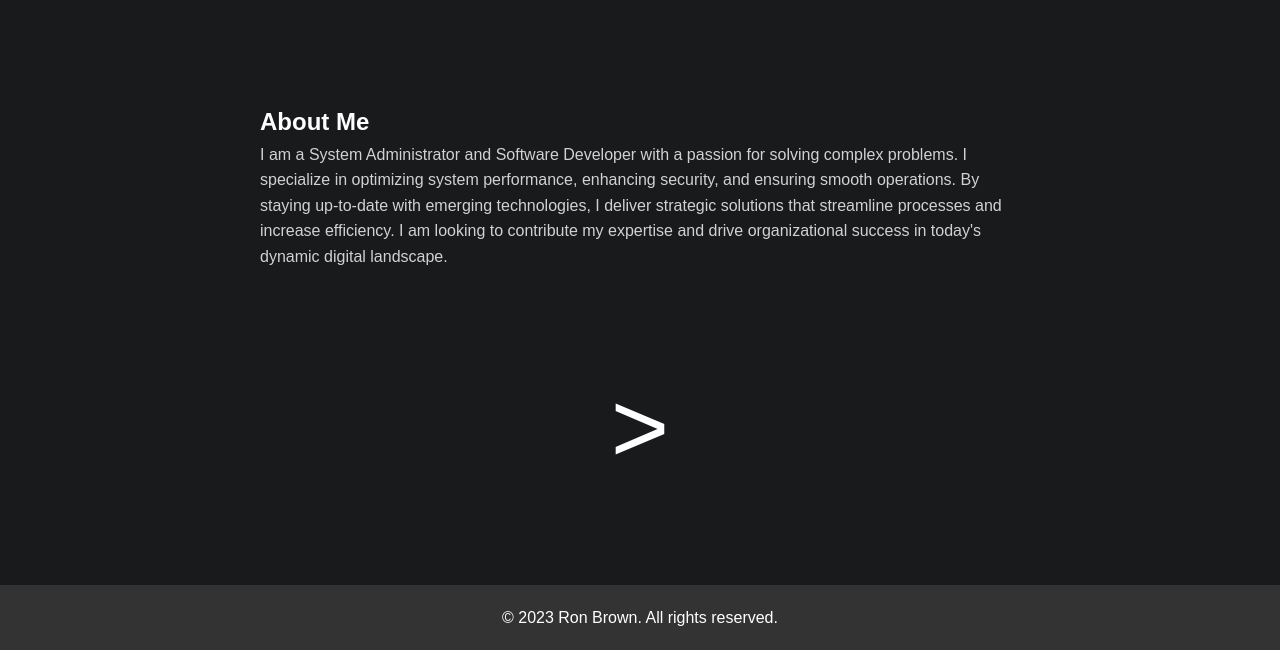
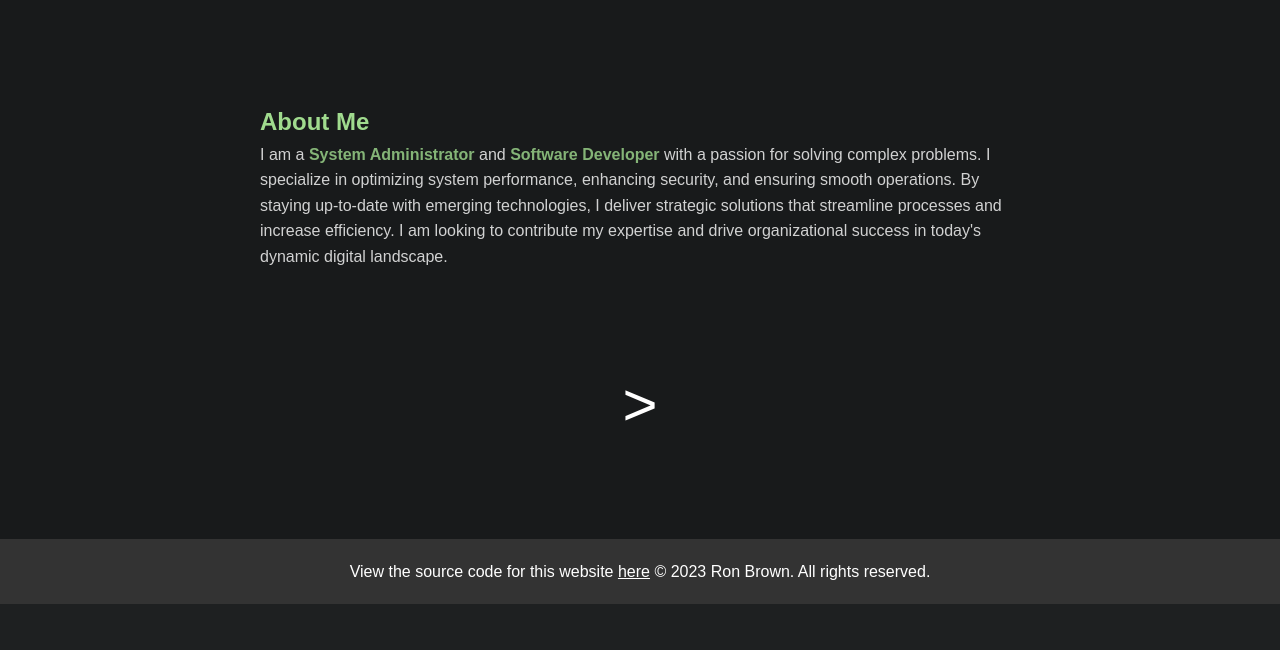
Before and after one commit to rbthree/ronbrown3, a plain HTML site: page index.html in a window 1280 px wide. Shown: the part 570-1220 px from the top of the page. After the commit the page ends 1174 px from the top, so only its background shows below. Drawn offline with Linux system fonts and the light colour scheme.

Commit message:
Update HTML/CSS/JS

```diff
--- a/index.html
+++ b/index.html
@@ -22,7 +22,7 @@
     </header>
     <section id="hero">
       <div class="hero-text">
-        <h1>Hello, my name is Ron.</h1>
+        <h1><span style="color: #a0db8e">Hello</span>, my name is Ron.</h1>
       </div>
       <div class="hero-image">
         <img src="img/ron.jpg" alt="Ron Brown" />
@@ -33,13 +33,20 @@
       <div class="container content">
         <h2>About Me</h2>
         <p>
-          I am a System Administrator and Software Developer with a passion for
-          solving complex problems. I specialize in optimizing system
-          performance, enhancing security, and ensuring smooth operations. By
-          staying up-to-date with emerging technologies, I deliver strategic
-          solutions that streamline processes and increase efficiency. I am
-          looking to contribute my expertise and drive organizational success in
-          today's dynamic digital landscape.
+          I am a
+          <span style="color: #a0db8e"
+            ><strong>System Administrator</strong></span
+          >
+          and
+          <span style="color: #a0db8e">
+            <strong>Software Developer</strong></span
+          >
+          with a passion for solving complex problems. I specialize in
+          optimizing system performance, enhancing security, and ensuring smooth
+          operations. By staying up-to-date with emerging technologies, I
+          deliver strategic solutions that streamline processes and increase
+          efficiency. I am looking to contribute my expertise and drive
+          organizational success in today's dynamic digital landscape.
         </p>
       </div>
       <div class="button-div">
@@ -47,7 +54,13 @@
       </div>
     </section>
     <footer>
-      <p>&copy; 2023 Ron Brown. All rights reserved.</p>
+      <p>
+        View the source code for this website
+        <a href="https://github.com/rbthree/ronbrown3" class="source-link"
+          >here</a
+        >
+        &copy; 2023 Ron Brown. All rights reserved.
+      </p>
     </footer>
   </body>
 </html>
--- a/index.js
+++ b/index.js
@@ -36,10 +36,12 @@ function nextCard() {
 
 function addProjects() {
   let container = document.querySelector(".container");
-  let div = document.createElement("div");
-  div.setAttribute("id", "project-div");
-  div.textContent = "TEST";
-  container.appendChild(div);
+  let projectDiv = document.createElement("div");
+  projectDiv.setAttribute("id", "project-div");
+  container.appendChild(projectDiv);
+  let project = document.createElement("div");
+  project.textContent = "TEST";
+  projectDiv.appendChild(project);
 }
 
 function removeProjects(projectDiv) {
--- a/style.css
+++ b/style.css
@@ -26,6 +26,17 @@ li {
   align-items: center;
 }
 
+a {
+  color: inherit;
+  text-decoration: none;
+}
+
+a:hover {
+  color: #a0db8e;
+  text-decoration: none;
+  cursor: pointer;
+}
+
 /* Header styles */
 
 header {
@@ -33,16 +44,8 @@ header {
   padding: 20px;
 }
 
-a {
-  color: inherit;
-  text-decoration: none;
+header a {
   padding: 10px;
-}
-
-a:hover {
-  color: lightgray;
-  text-decoration: none;
-  cursor: pointer;
 }
 
 nav ul {
@@ -81,16 +84,20 @@ nav ul {
   opacity: .8;
 }
 
+.content h2 {
+  color: #a0db8e;
+}
+
 button {
   background: transparent;
   border-radius: 50px;
-  font-size: 100px;
+  font-size: 60px;
   border: none;
   color: #fff;
 }
 
 button:hover {
-  opacity: .6;
+  color: #a0db8e;
 }
 
 #about .container {
@@ -131,3 +138,11 @@ footer {
   margin-top: auto;
   padding: 20px;
 }
+
+.source-link {
+  text-decoration: underline;
+}
+
+.source-link:hover {
+  color: #a0db8e;
+}
```
